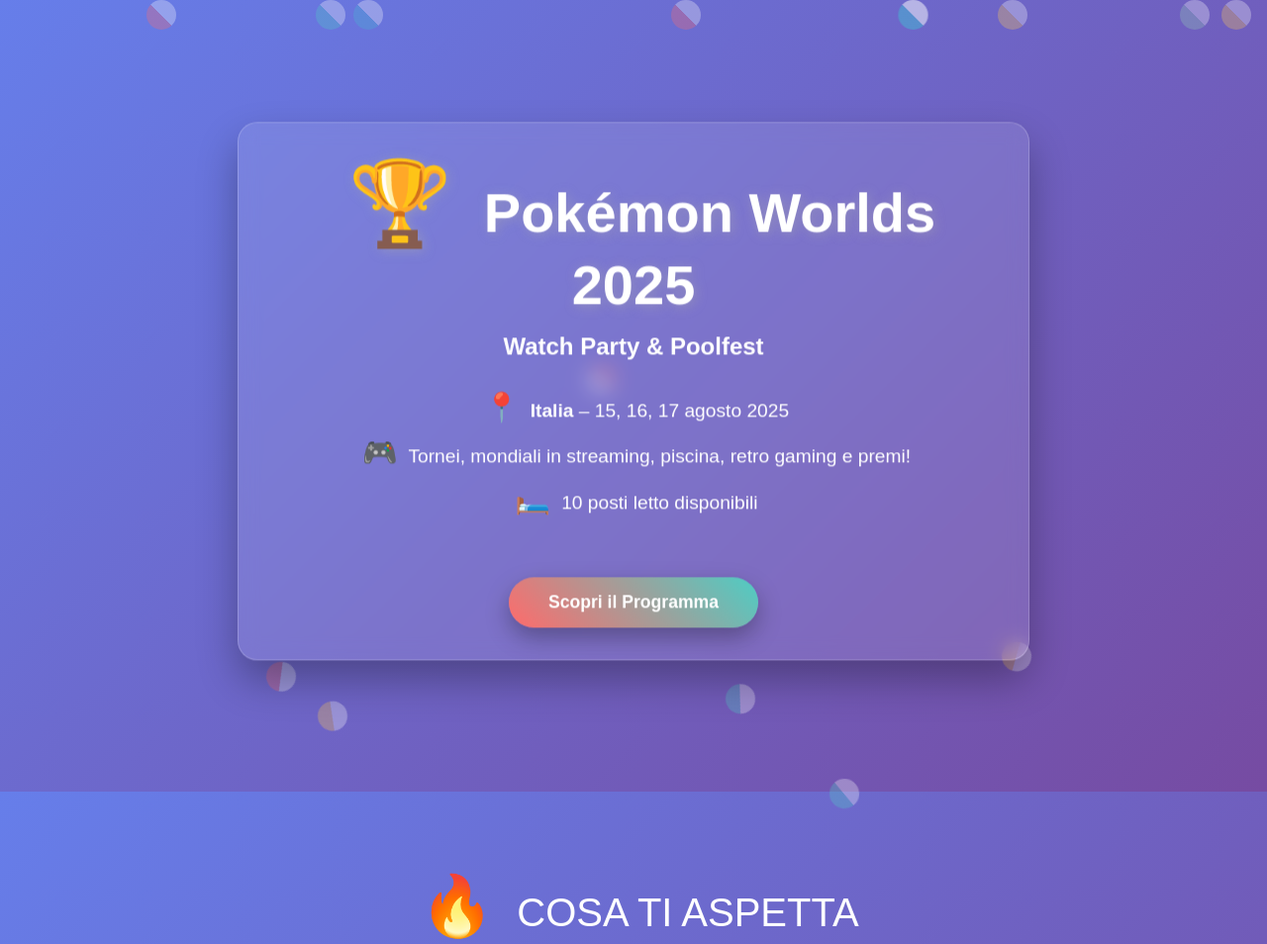
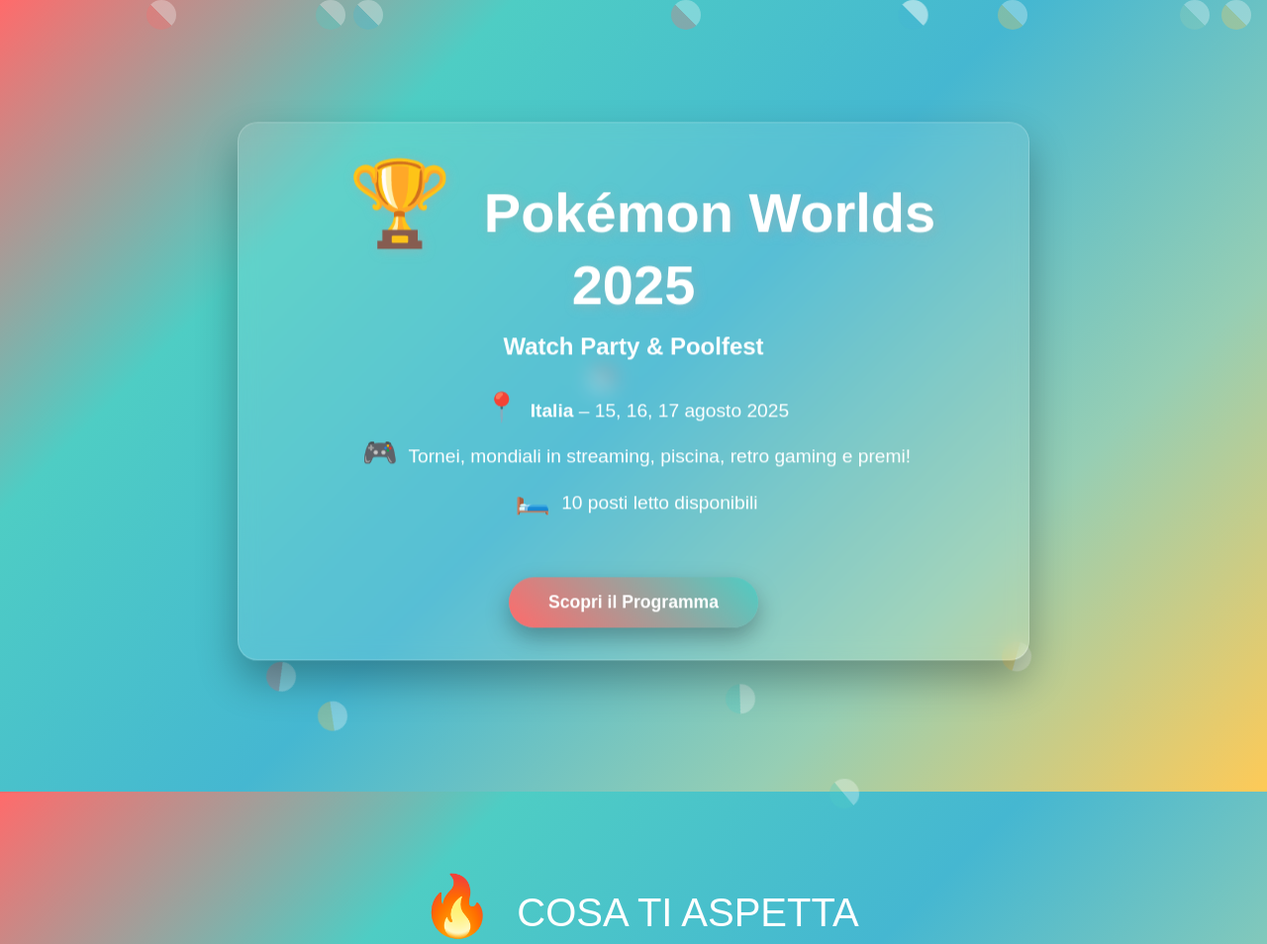
Before and after one commit to Bosserino/Worlds-2025, a plain HTML site: page index.html in a window 1280 px wide. Shown: the top 954 px of the page at 99% size. Drawn offline with Linux system fonts and the light colour scheme.

Commit message:
Update index.html

```diff
--- a/index.html
+++ b/index.html
@@ -13,10 +13,10 @@
 
         body {
             font-family: 'Arial', sans-serif;
-            background: linear-gradient(135deg, #667eea 0%, #764ba2 100%);
+            background: linear-gradient(135deg, #ff6b6b, #4ecdc4, #45b7d1, #96ceb4, #feca57);
             background-size: 400% 400%;
-            background-attachment: fixed; /* Parallasse globale */
-            animation: gradientShift 8s ease infinite; /* Animazione globale */
+            background-attachment: fixed;
+            animation: gradientShift 8s ease infinite;
             color: #fff;
             overflow-x: hidden;
             font-size: 16px;
@@ -99,9 +99,6 @@
         }
 
         .section h2, .section h3 {
-            white-space: nowrap;
-            overflow: hidden;
-            text-overflow: ellipsis;
             font-weight: normal;
         }
 
@@ -193,7 +190,7 @@
         }
 
         .prizes {
-            background: linear-gradient(135deg, #667eea, #764ba2);
+            background: rgba(0, 0, 0, 0.2); /* Sfondo semitrasparente */
             border-radius: 20px;
             padding: 3rem;
             text-align: center;
```
